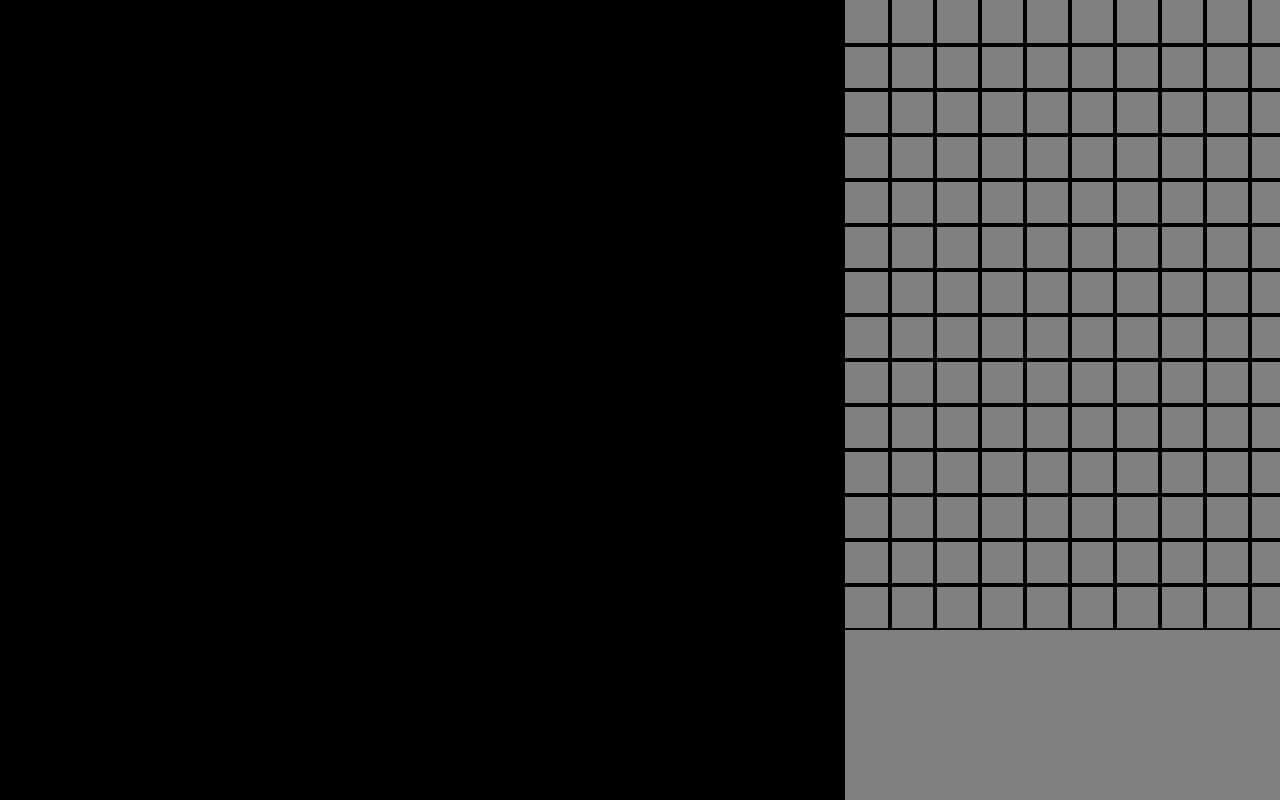
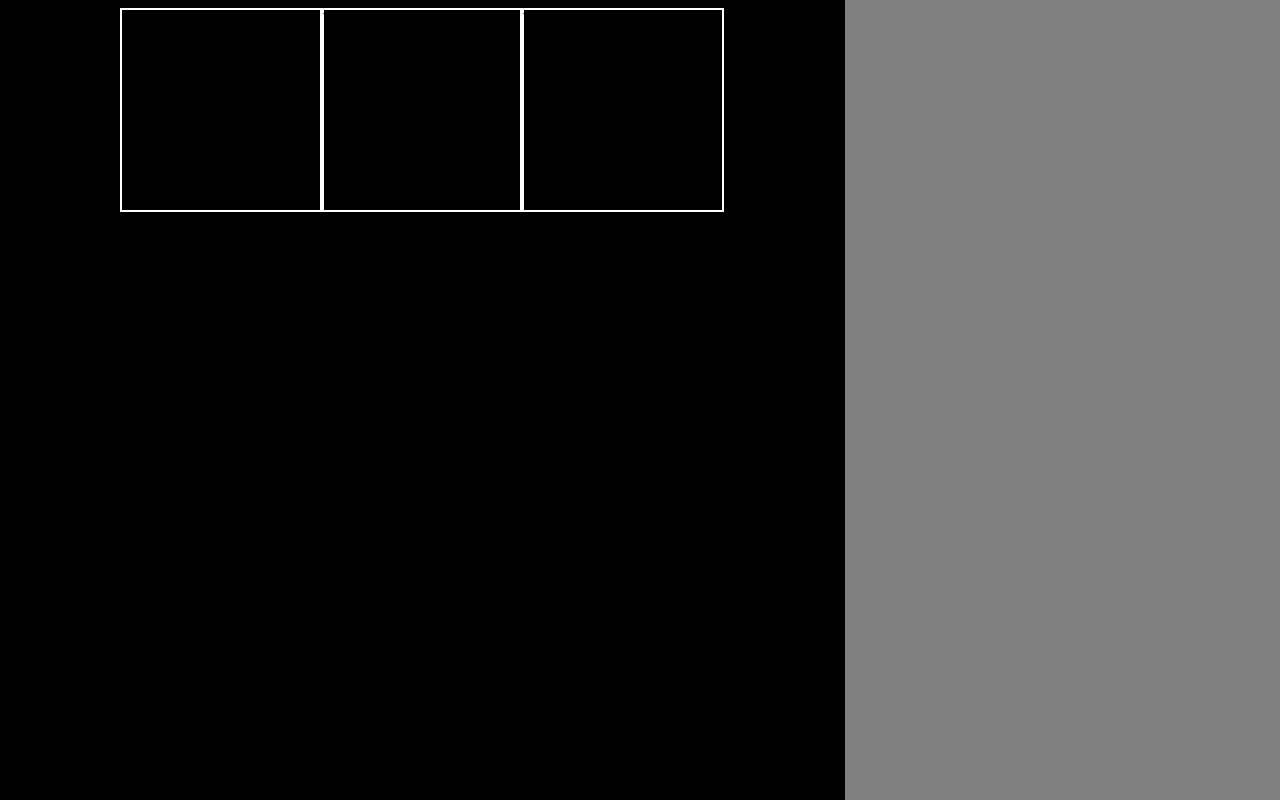
Before and after one commit to mikeski-aa/react-ts-tarkov, a React (Vite) app: page / in a window 1280 px wide. Built offline with nearby package versions, Linux system fonts and the light colour scheme.

Commit message:
Working on experimenting with draga nd drop

```diff
--- a/src/App.css
+++ b/src/App.css
@@ -8,6 +8,8 @@
   height: 100%;
   width: 66%;
   background-color: black;
+  display: flex;
+  justify-content: center;
 }
 
 .gridBlocker {
@@ -15,3 +17,10 @@
   width: 34%;
   background-color: grey;
 }
+
+.dragboxtest {
+  width: 200px;
+  height: 200px;
+  outline: 2px solid white;
+  margin-top: 10px;
+}
--- a/src/App.tsx
+++ b/src/App.tsx
@@ -3,12 +3,31 @@ import "./App.css";
 import InventoryGrid from "./components/InventoryGrid";
 
 function App() {
+  const handleDropLogic = () => {
+    alert("test");
+  };
+
+  const handleDragStart = () => {};
+
   return (
     <div className="mainContent">
-      <div className="tempBlocker"></div>
-      <div className="gridBlocker">
-        <InventoryGrid />
+      <div className="tempBlocker">
+        <div
+          className="dragboxtest"
+          draggable
+          onDrop={() => handleDropLogic()}
+          onDragStart={() => handleDragStart()}
+        >
+          X
+        </div>
+        <div className="dragboxtest" draggable>
+          Y
+        </div>
+        <div className="dragboxtest" draggable>
+          Y
+        </div>
       </div>
+      <div className="gridBlocker">{/* <InventoryGrid /> */}</div>
     </div>
   );
 }
--- a/src/components/InventoryGrid.tsx
+++ b/src/components/InventoryGrid.tsx
@@ -32,7 +32,11 @@ function InventoryGrid() {
       {gridArray.map((row, yIndex) => (
         <div className={`gridRow ${yIndex}`} key={yIndex}>
           {row.map((_, xIndex) => (
-            <div className={`gridItem ${yIndex} ${xIndex}`} key={xIndex}></div>
+            <div
+              className={`gridItem ${yIndex} ${xIndex}`}
+              key={xIndex}
+              draggable
+            ></div>
           ))}
         </div>
       ))}
--- a/src/styles/inventoryGrid.css
+++ b/src/styles/inventoryGrid.css
@@ -22,3 +22,9 @@
   width: 450px;
   overflow-y: scroll;
 }
+
+.dragboxtest {
+  width: 200px;
+  height: 200px;
+  outline: 2px solid white;
+}
```
